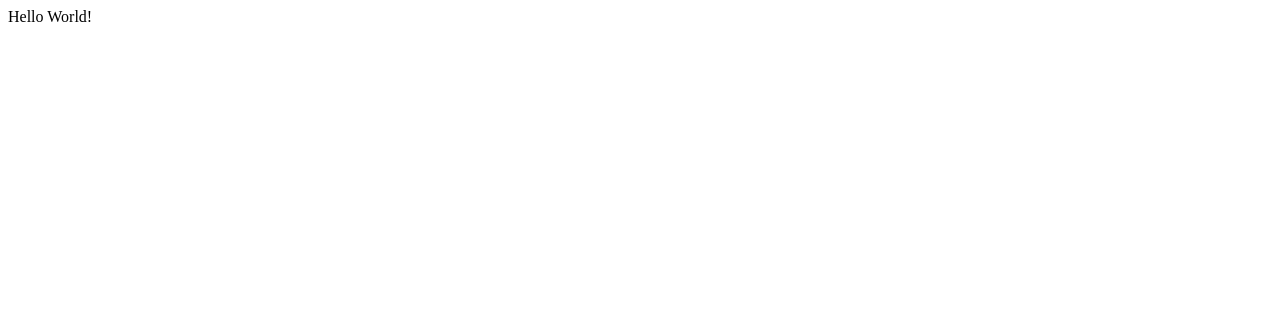
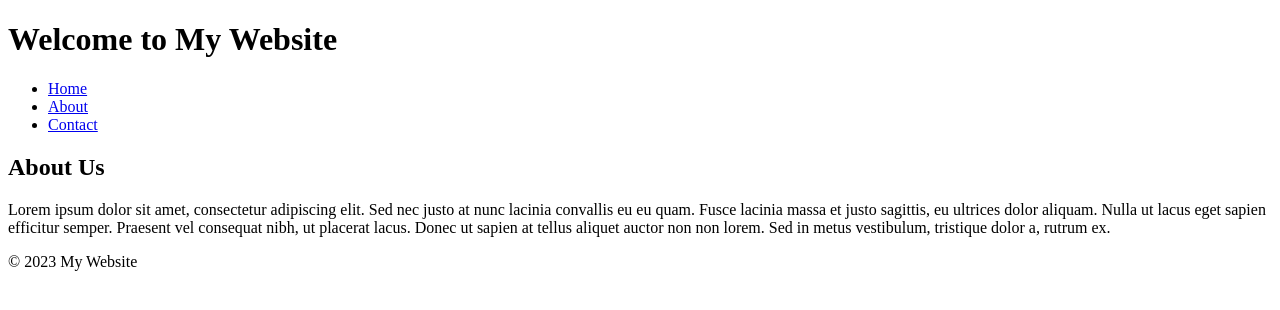
Before and after one commit to Spawniaq/spawny.github.io, a plain HTML site: page index.html in a window 1280 px wide. Drawn offline with Linux system fonts and the light colour scheme.

Commit message:
Initial commit

```diff
--- a/index.html
+++ b/index.html
@@ -1 +1,28 @@
-Hello World!
+<!DOCTYPE html>
+<html lang="en">
+  <head>
+    <meta charset="UTF-8" />
+    <title>My Website</title>
+    <meta name="viewport" content="width=device-width, initial-scale=1.0" />
+    <link rel="stylesheet" href="./css/style.css" />
+  </head>
+  <body>
+    <header>
+      <h1>Welcome to My Website</h1>
+      <nav>
+        <ul>
+          <li><a href="#">Home</a></li>
+          <li><a href="#">About</a></li>
+          <li><a href="#">Contact</a></li>
+        </ul>
+      </nav>
+    </header>
+    <main>
+      <h2>About Us</h2>
+      <p>Lorem ipsum dolor sit amet, consectetur adipiscing elit. Sed nec justo at nunc lacinia convallis eu eu quam. Fusce lacinia massa et justo sagittis, eu ultrices dolor aliquam. Nulla ut lacus eget sapien efficitur semper. Praesent vel consequat nibh, ut placerat lacus. Donec ut sapien at tellus aliquet auctor non non lorem. Sed in metus vestibulum, tristique dolor a, rutrum ex.</p>
+    </main>
+    <footer>
+      <p>&copy; 2023 My Website</p>
+    </footer>
+  </body>
+</html>
```
